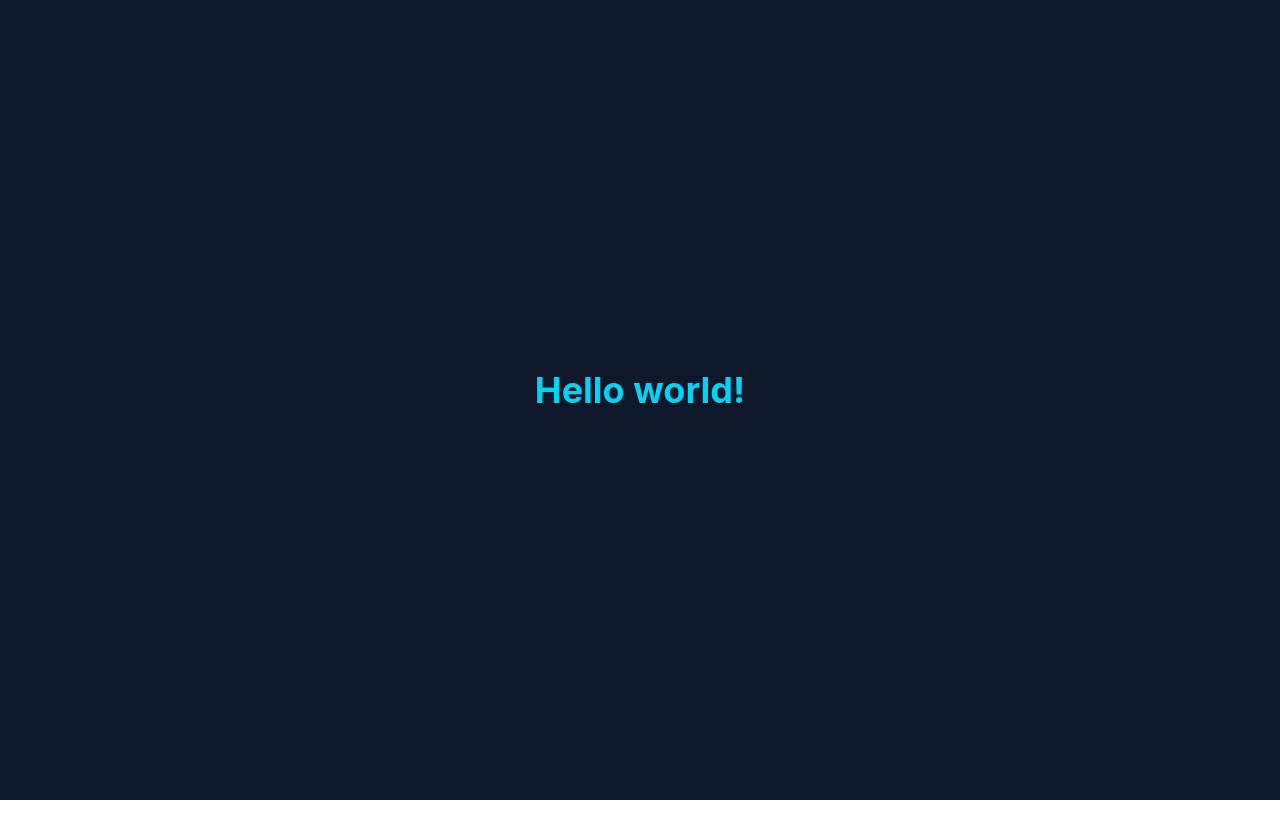
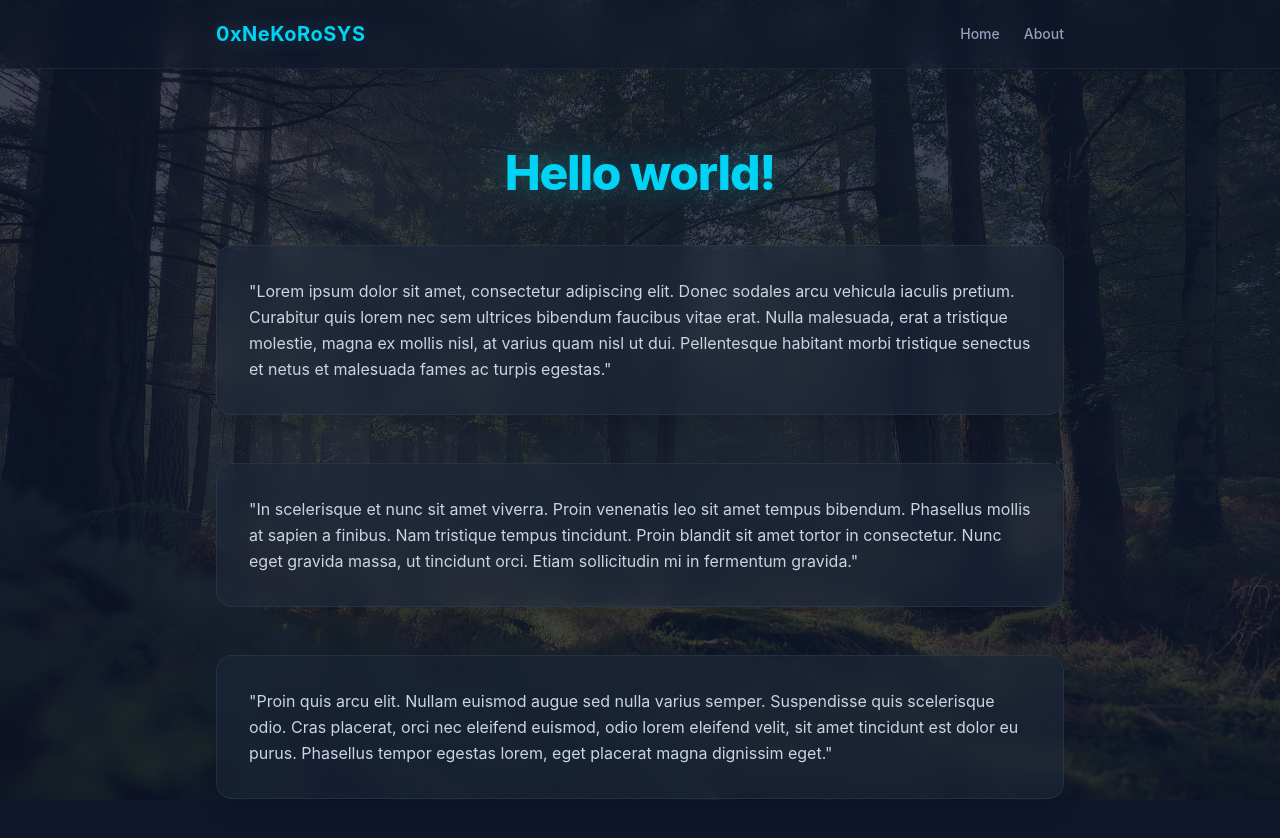
Before and after one commit to NeKoRoSYS/nekorosys.github.io, a React (Vite) app in the folder website/: page / in a window 1280 px wide. Shown: the top 838 px of the page. Before the commit the page ends 800 px from the top, so only its background shows below. Built offline with nearby package versions, Linux system fonts and the light colour scheme.

Commit message:
hello world exmple

```diff
--- a/website/package.json
+++ b/website/package.json
@@ -10,7 +10,9 @@
     "preview": "vite preview"
   },
   "dependencies": {
+    "@studio-freight/lenis": "^1.0.42",
     "@tailwindcss/vite": "^4.3.0",
+    "motion": "^12.39.0",
     "react": "^19.2.6",
     "react-dom": "^19.2.6",
     "tailwindcss": "^4.3.0"
--- a/website/src/App.tsx
+++ b/website/src/App.tsx
@@ -1,13 +1,106 @@
-import './App.css'
+import { useEffect } from 'react';
+import { motion, type Variants } from 'motion/react';
+import Lenis from '@studio-freight/lenis';
+import backgroundImage from './assets/a.jpeg';
 
-function App() {
+function Background() {
   return (
-    <div className="flex min-h-screen items-center justify-center bg-slate-900 text-white">
-      <h1 className="text-4xl font-bold text-cyan-400 animate-bounce">
-        Hello world!
-      </h1>
-    </div>
-  )
+    <div
+      className="fixed inset-0 z-0 bg-cover bg-center opacity-20 pointer-events-none"
+      style={{ backgroundImage: `url(${backgroundImage})` }}
+    />
+  );
 }
 
-export default App
+function HeaderBar() {
+  return (
+    <header className="w-full border-b border-slate-800/80 bg-slate-900/50 backdrop-blur-md sticky top-0 z-50 flex justify-center">
+
+      <div className="w-full max-w-4xl py-5 px-6 flex justify-between items-center">
+        <div className="font-bold text-xl text-cyan-400 tracking-wide drop-shadow-[0_0_10px_rgba(34,211,238,0.2)]">
+          0xNeKoRoSYS
+        </div>
+
+        <nav className="flex gap-6 text-sm font-medium text-slate-400">
+          <a href="#" className="hover:text-cyan-400 transition-colors">Home</a>
+          <a href="#" className="hover:text-cyan-400 transition-colors">About</a>
+        </nav>
+      </div>
+
+    </header>
+  );
+}
+
+
+export default function App() {
+  useEffect(() => {
+    const lenis = new Lenis({
+      duration: 1.2,
+      easing: (t) => Math.min(1, 1.001 - Math.pow(2, -10 * t)),
+      smoothWheel: true,
+    });
+
+    function raf(time) {
+      lenis.raf(time);
+      requestAnimationFrame(raf);
+    }
+
+    requestAnimationFrame(raf);
+    return () => lenis.destroy();
+  }, []);
+
+  const popOutVariants: Variants = {
+    hidden: { opacity: 0, scale: 0, y: 0 },
+    visible: {
+      opacity: 1,
+      scale: 1,
+      y: 0,
+      transition: { type: "spring", stiffness: 100, damping: 15, duration: 0.6 }
+    }
+  };
+
+  return (
+    <div className="relative flex flex-col min-h-screen items-center justify-start bg-slate-900 text-white overflow-y-auto scrollbar-none selection:bg-cyan-500/30">
+      <Background />
+      <HeaderBar />
+
+      <div className="relative z-10 flex flex-col items-center w-full max-w-4xl mx-auto px-6 pb-24">
+        <div className="mt-20 flex flex-col items-center gap-12 text-center">
+          <h1 className="text-5xl font-extrabold text-cyan-400 tracking-tight drop-shadow-[0_0_15px_rgba(34,211,238,0.3)]">
+            Hello world!
+          </h1>
+
+          <motion.div
+            variants={popOutVariants}
+            initial="hidden"
+            whileInView="visible"
+            viewport={{ once: true, margin: "-100px" }}
+            className="bg-slate-800/50 backdrop-blur-md p-8 rounded-2xl border border-slate-700/50 text-left leading-relaxed text-slate-300 shadow-xl"
+          >
+            "Lorem ipsum dolor sit amet, consectetur adipiscing elit. Donec sodales arcu vehicula iaculis pretium. Curabitur quis lorem nec sem ultrices bibendum faucibus vitae erat. Nulla malesuada, erat a tristique molestie, magna ex mollis nisl, at varius quam nisl ut dui. Pellentesque habitant morbi tristique senectus et netus et malesuada fames ac turpis egestas."
+          </motion.div>
+
+          <motion.div
+            variants={popOutVariants}
+            initial="hidden"
+            whileInView="visible"
+            viewport={{ once: true, margin: "-100px" }}
+            className="bg-slate-800/50 backdrop-blur-md p-8 rounded-2xl border border-slate-700/50 text-left leading-relaxed text-slate-300 shadow-xl"
+          >
+            "In scelerisque et nunc sit amet viverra. Proin venenatis leo sit amet tempus bibendum. Phasellus mollis at sapien a finibus. Nam tristique tempus tincidunt. Proin blandit sit amet tortor in consectetur. Nunc eget gravida massa, ut tincidunt orci. Etiam sollicitudin mi in fermentum gravida."
+          </motion.div>
+
+          <motion.div
+            variants={popOutVariants}
+            initial="hidden"
+            whileInView="visible"
+            viewport={{ once: true, margin: "-100px" }}
+            className="bg-slate-800/50 backdrop-blur-md p-8 rounded-2xl border border-slate-700/50 text-left leading-relaxed text-slate-300 shadow-xl"
+          >
+            "Proin quis arcu elit. Nullam euismod augue sed nulla varius semper. Suspendisse quis scelerisque odio. Cras placerat, orci nec eleifend euismod, odio lorem eleifend velit, sit amet tincidunt est dolor eu purus. Phasellus tempor egestas lorem, eget placerat magna dignissim eget."
+          </motion.div>
+        </div>
+      </div>
+    </div>
+  );
+}
--- a/website/src/assets/style.css
+++ b/website/src/assets/style.css
@@ -1 +1,16 @@
 @import "tailwindcss";
+
+html,
+body,
+#root {
+  scroll-behavior: smooth !important;
+  scrollbar-width: none !important;
+  -ms-overflow-style: none !important;
+}
+
+html::-webkit-scrollbar,
+body::-webkit-scrollbar,
+#root::-webkit-scrollbar,
+*::-webkit-scrollbar {
+  display: none !important;
+}
```
Also changed, not shown: website/src/assets/a.jpeg (added), 1 other file (tests, documents, lock files or other folders).
